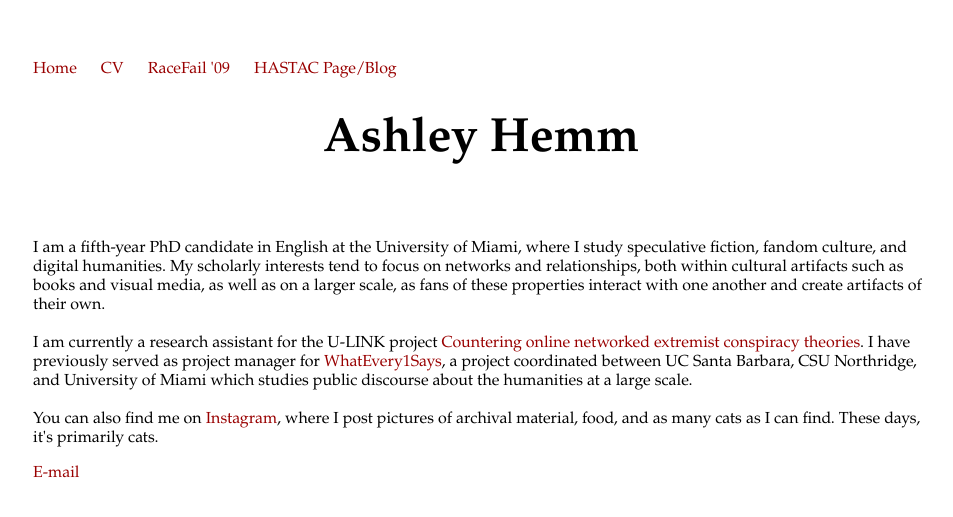
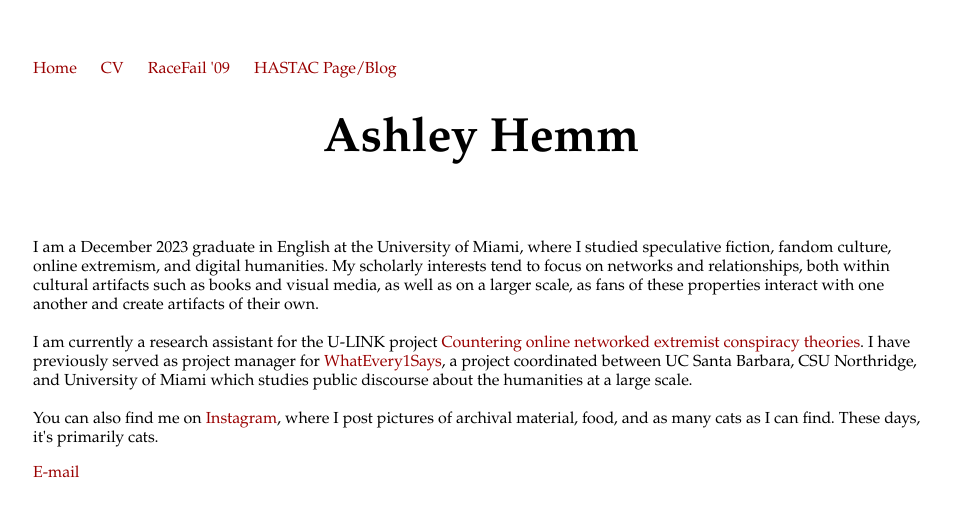
Before and after one commit to pastfutures/pastfutures.github.io, a Jekyll site: the page built from index.html, in a window 1280 px wide. Shown: the top 517 px of the page, without its empty margins (159-1112 px from the left). Built offline with Jekyll 4.4.1, drawn with Linux system fonts in a browser that asks for light colours.

Commit message:
Update index.html

```diff
--- a/index.html
+++ b/index.html
@@ -7,7 +7,7 @@ title: Ashley Hemm
 
 	<br>
 	<br>
-	I am a fifth-year PhD candidate in English at the University of Miami, where I study speculative fiction, fandom culture, and digital humanities. My scholarly interests tend to focus on networks and relationships, both within cultural artifacts such as books and visual media, as well as on a larger scale, as fans of these properties interact with one another and create artifacts of their own.
+	I am a December 2023 graduate in English at the University of Miami, where I studied speculative fiction, fandom culture, online extremism, and digital humanities. My scholarly interests tend to focus on networks and relationships, both within cultural artifacts such as books and visual media, as well as on a larger scale, as fans of these properties interact with one another and create artifacts of their own.
 	<br>
 		<br>
 	I am currently a research assistant for the U-LINK project <a href="https://ulink.miami.edu/projects/society/extremism/index.html">Countering online networked extremist conspiracy theories</a>. I have previously served as project manager for <a href="https://we1s.ucsb.edu/">WhatEvery1Says</a>, a project coordinated between UC Santa Barbara, CSU Northridge, and University of Miami which studies public discourse about the humanities at a large scale.
```
